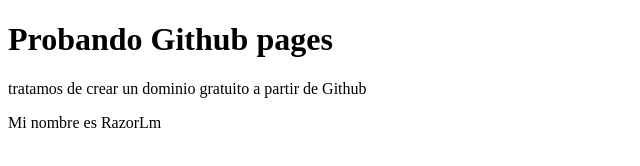
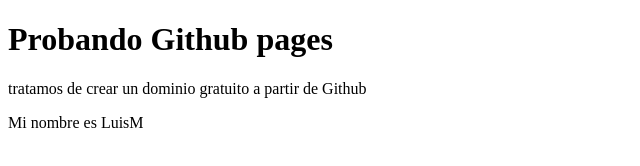
Before and after one commit to RazorLm/RazorLM.github.io, a plain HTML site: page index.html in a window 1280 px wide. Shown: the full height of the page, 0-640 px from the left. Drawn offline with Linux system fonts and the light colour scheme.

Commit message:
Prueba en github

```diff
--- a/index.html
+++ b/index.html
@@ -9,6 +9,6 @@
 <body>
     <h1>Probando Github pages</h1>
     <p>tratamos de crear un dominio gratuito a partir de Github</p>
-    <p>Mi nombre es RazorLm</p>
+    <p>Mi nombre es LuisM</p>
 </body>
 </html>
```
